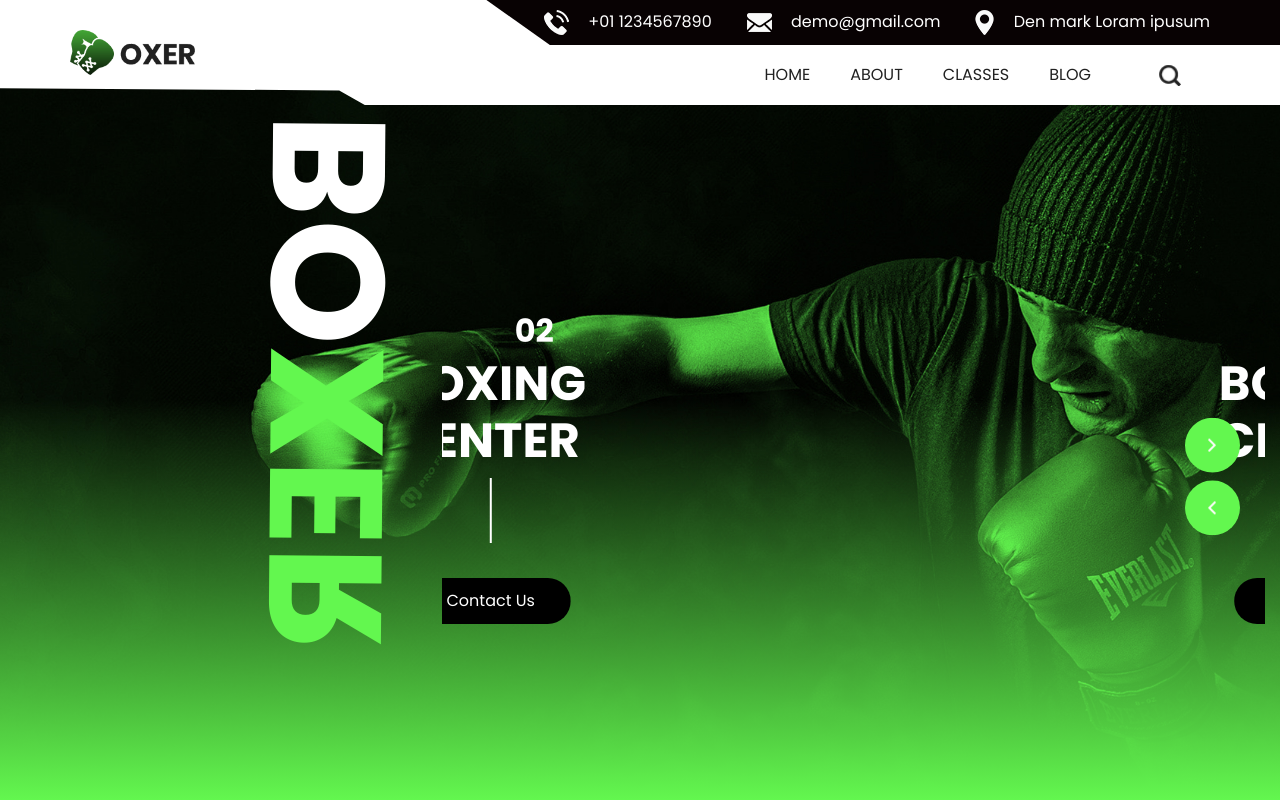
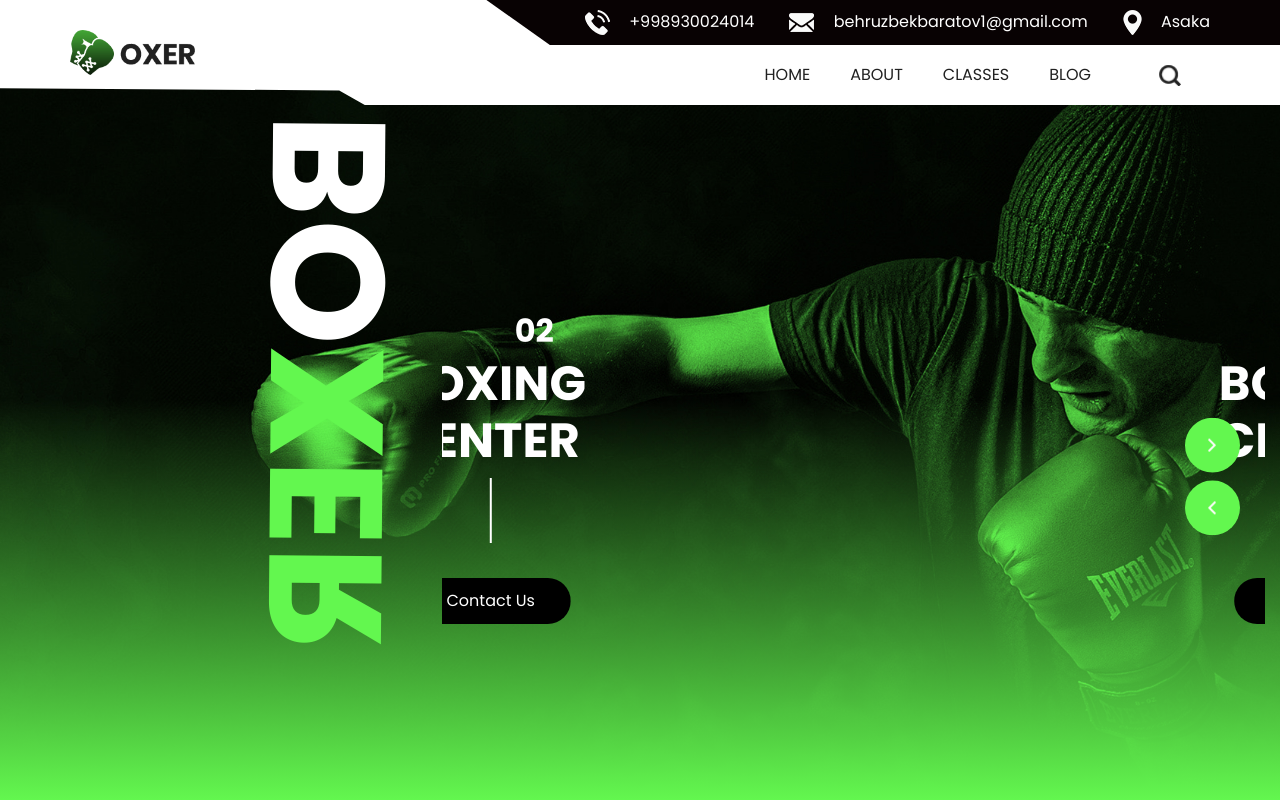
Before and after one commit to behruzbek-coder/oxer-html, a plain HTML site: page index.html in a window 1280 px wide. Shown: the top 800 px of the page. Drawn offline with nearby package versions, Linux system fonts and the light colour scheme; some packages are replaced by stand-ins of ours; a web font is replaced by a local one.

Commit message:
mening boks sitem

```diff
--- a/index.html
+++ b/index.html
@@ -43,19 +43,19 @@
                 <li class="">
                   <a class="" href="">
                     <img src="images/telephone.png" alt="" />
-                    <span> +01 1234567890</span>
+                    <span> +998930024014</span>
                   </a>
                 </li>
                 <li class="">
                   <a class="" href="">
                     <img src="images/mail.png" alt="" />
-                    <span>demo@gmail.com</span>
+                    <span>behruzbekbaratov1@gmail.com</span>
                   </a>
                 </li>
                 <li class="">
                   <a class="" href="">
                     <img src="images/location.png" alt="" />
-                    <span>Den mark Loram ipusum</span>
+                    <span>Asaka</span>
                   </a>
                 </li>
               </ul>
@@ -72,7 +72,7 @@
                   <div class="d-flex ml-auto flex-column flex-lg-row align-items-center">
                     <ul class="navbar-nav  ">
                       <li class="nav-item active">
-                        <a class="nav-link" href="index.html">Home <span class="sr-only">(current)</span></a>
+                         <a class="nav-link" href="index.html">Home <!--<span class="sr-only">(current)</span>--></a>
                       </li>
                       <li class="nav-item">
                         <a class="nav-link" href="about.html"> About </a>
```
